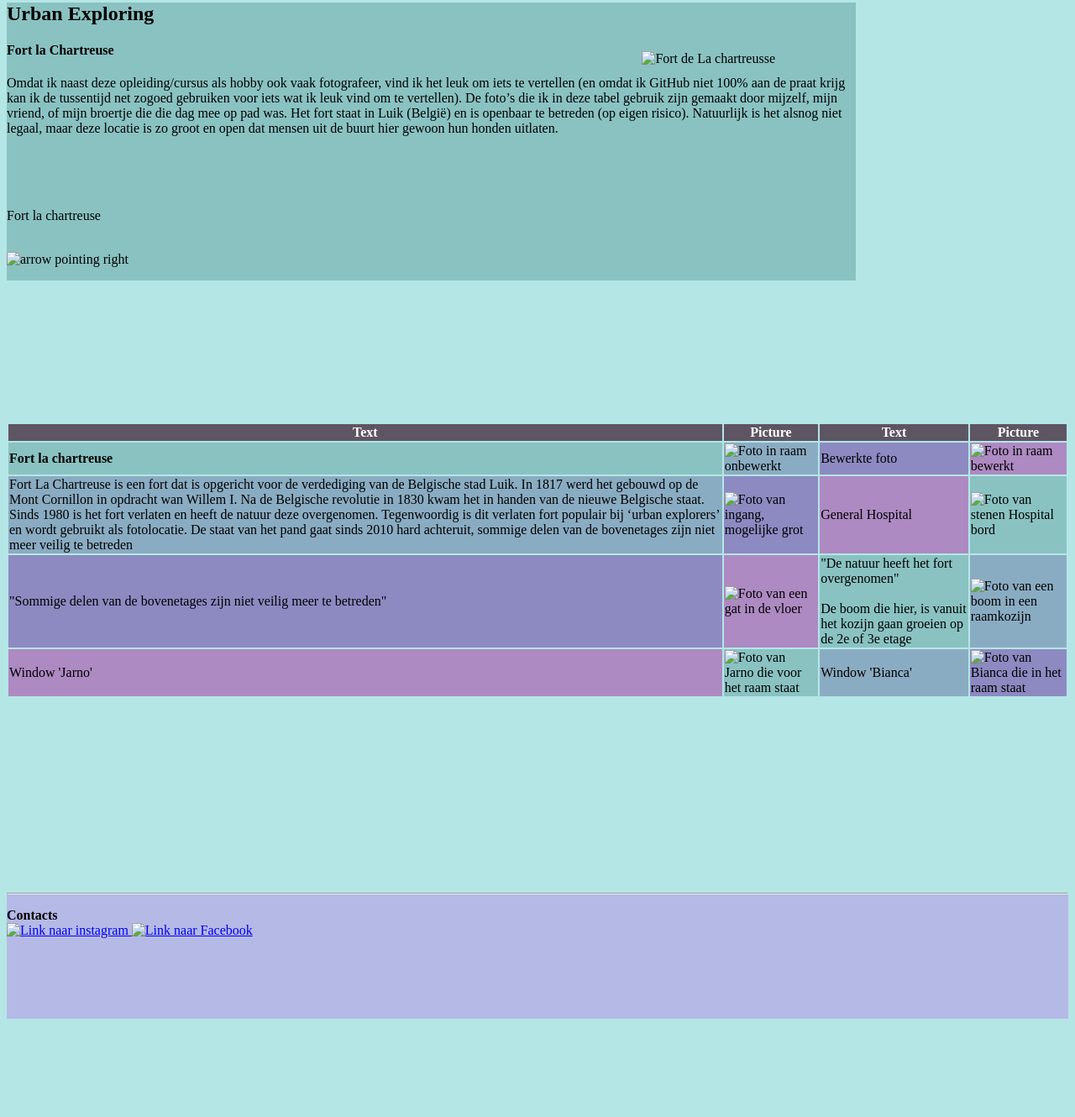
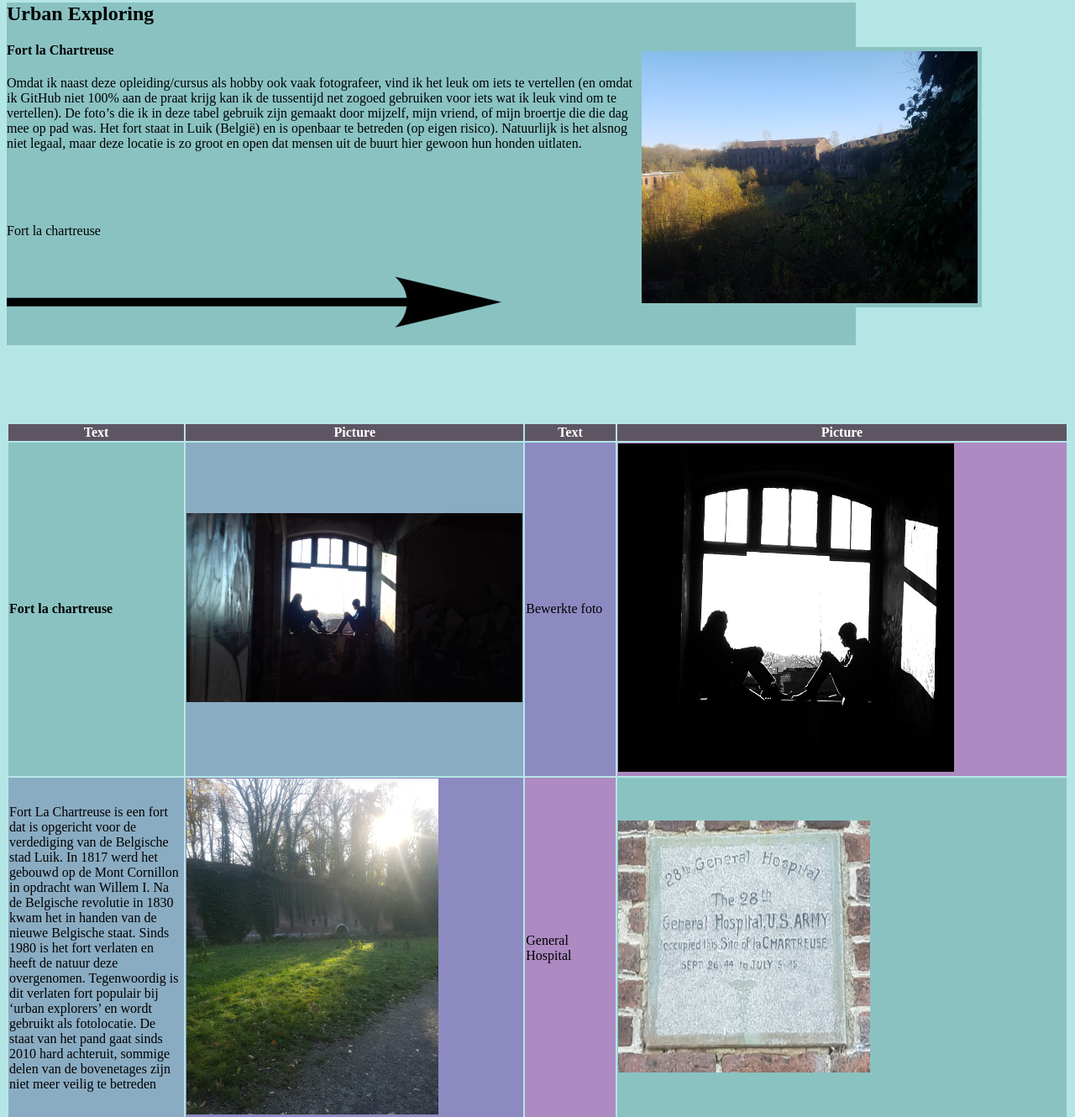
Before and after one commit to BiancaL2001/HW-les-11-12, a plain HTML site: page Index.html in a window 1280 px wide. Shown: the part 213-1543 px from the top of the page at 84% size. Before the commit the page ends 1434 px from the top, so only its background shows below. Drawn offline with Linux system fonts and the light colour scheme.

Commit message:
Update Index.html

```diff
--- a/Index.html
+++ b/Index.html
@@ -9,7 +9,7 @@
 <body style="background-color:#B5E6E6">
 <header>
   <figure>
-  <img src="Images/Logo.png" title="Logo Flowered Photography" alt="Flowered Photography" width="200" height="140">
+  <img src="Logo.png" title="Logo Flowered Photography" alt="Flowered Photography" width="200" height="140">
   <br>
   </figure>
   </header>
@@ -24,7 +24,7 @@
     <strong> Urban Exploring </strong>
   </h1>
   <aside>
-    <img src="Images/FDLC/FDLC_full.jpg" title="Fort de la chartreusse" alt="Fort de La chartreusse" height="300" width="400" class="full">
+    <img src="FDLC_full.jpg" title="Fort de la chartreusse" alt="Fort de La chartreusse" height="300" width="400" class="full">
   </aside>
   <h4>
     Fort la Chartreuse
@@ -37,7 +37,7 @@
   <br>
   <p>Fort la chartreuse</p>
   <br>
-  <img src="Images/arrow.png" title="arrow" alt="arrow pointing right">
+  <img src="arrow.png" title="arrow" alt="arrow pointing right">
   <p class="witstuk"> </p>
 </article>
 <table>
@@ -52,29 +52,29 @@
 <tbody>
   <tr>
     <td class="Cyan"><strong>Fort la chartreuse </strong></td>
-    <td class="Blue"> <img src="Images/FDLC/FDLC_01.jpg" alt="Foto in raam onbewerkt" width="400" height="225"> </td>
+    <td class="Blue"> <img src="FDLC_01.jpg" alt="Foto in raam onbewerkt" width="400" height="225"> </td>
     <td class="Purple"> Bewerkte foto </td>
-    <td class="Pink"> <img src="Images/FDLC/FDLC_02.png" alt="Foto in raam bewerkt" width="400" height="391"> </td>
+    <td class="Pink"> <img src="FDLC_02.png" alt="Foto in raam bewerkt" width="400" height="391"> </td>
   </tr>
   <tr>
     <td class="Blue"> Fort La Chartreuse is een fort dat is opgericht voor de verdediging van de Belgische stad Luik. In 1817 werd het gebouwd op de Mont Cornillon in opdracht wan Willem I. Na de Belgische revolutie in 1830 kwam het in handen van de nieuwe Belgische staat.
 Sinds 1980 is het fort verlaten en heeft de natuur deze overgenomen. Tegenwoordig is dit verlaten fort populair bij ‘urban explorers’ en wordt gebruikt als fotolocatie. De staat van het pand gaat sinds 2010 hard achteruit, sommige delen van de bovenetages zijn niet meer veilig te betreden
     </td>
-    <td class="Purple"> <img src="Images/FDLC/FDLC_05.jpg" alt="Foto van ingang, mogelijke grot" width="300" height="400"> </td>
+    <td class="Purple"> <img src="FDLC_05.jpg" alt="Foto van ingang, mogelijke grot" width="300" height="400"> </td>
     <td class="Pink"> General Hospital </td>
-    <td class="Cyan"> <img src="Images/FDLC/FDLC_06.jpg" alt="Foto van stenen Hospital bord" width="300" height="300"> </td>
+    <td class="Cyan"> <img src="FDLC_06.jpg" alt="Foto van stenen Hospital bord" width="300" height="300"> </td>
   </tr>
   <tr>
     <td class="Purple"> "Sommige delen van de bovenetages zijn niet veilig meer te betreden" </td>
-    <td class="Pink"> <img src="Images/FDLC/FDLC_gat.jpg" alt="Foto van een gat in de vloer" width="300" height="400"> </td>
+    <td class="Pink"> <img src="FDLC_gat.jpg" alt="Foto van een gat in de vloer" width="300" height="400"> </td>
     <td class="Cyan"> "De natuur heeft het fort overgenomen" <br><br> De boom die hier, is vanuit het kozijn gaan groeien op de 2e of 3e etage </td>
-    <td class="Blue"> <img src="Images/FDLC/FDLC_boom.jpg" alt="Foto van een boom in een raamkozijn" width="533" height="400"> </td>
+    <td class="Blue"> <img src="FDLC_boom.jpg" alt="Foto van een boom in een raamkozijn" width="533" height="400"> </td>
   </tr>
   <tr>
     <td class="Pink"> Window 'Jarno' </td>
-    <td class="Cyan"> <img src="Images/FDLC/FDLC_04.jpg" alt="Foto van Jarno die voor het raam staat" height="400" width="300"> </td>
+    <td class="Cyan"> <img src="FDLC_04.jpg" alt="Foto van Jarno die voor het raam staat" height="400" width="300"> </td>
     <td class="Blue"> Window 'Bianca' </td>
-    <td class="Purple"> <img src="Images/FDLC/FDLC_03.jpg" alt="Foto van Bianca die in het raam staat" height="400" width="300"> </td>
+    <td class="Purple"> <img src="FDLC_03.jpg" alt="Foto van Bianca die in het raam staat" height="400" width="300"> </td>
   </tr>
 </table>
   <p class="witstuk"> </p>
@@ -83,8 +83,8 @@ Sinds 1980 is het fort verlaten en heeft de natuur deze overgenomen. Tegenwoordi
 <p>
   <strong>Contacts</strong>
   <br>
-  <a href="https://www.instagram.com/floweredbibi/" target="_blank"> <img src="Images/IG.logo.png" title="Instagram link" alt="Link naar instagram" width="25" height="25"> </a>
-  <a href="https://www.facebook.com/Flowered.Photography" target="_blank"> <img src="Images/FB.logo.png" title="Facebook link" alt="Link naar Facebook" width="25" height="25"> </a>
+  <a href="https://www.instagram.com/floweredbibi/" target="_blank"> <img src="IG.logo.png" title="Instagram link" alt="Link naar instagram" width="25" height="25"> </a>
+  <a href="https://www.facebook.com/Flowered.Photography" target="_blank"> <img src="FB.logo.png" title="Facebook link" alt="Link naar Facebook" width="25" height="25"> </a>
 </p>
 
   </footer>
```
